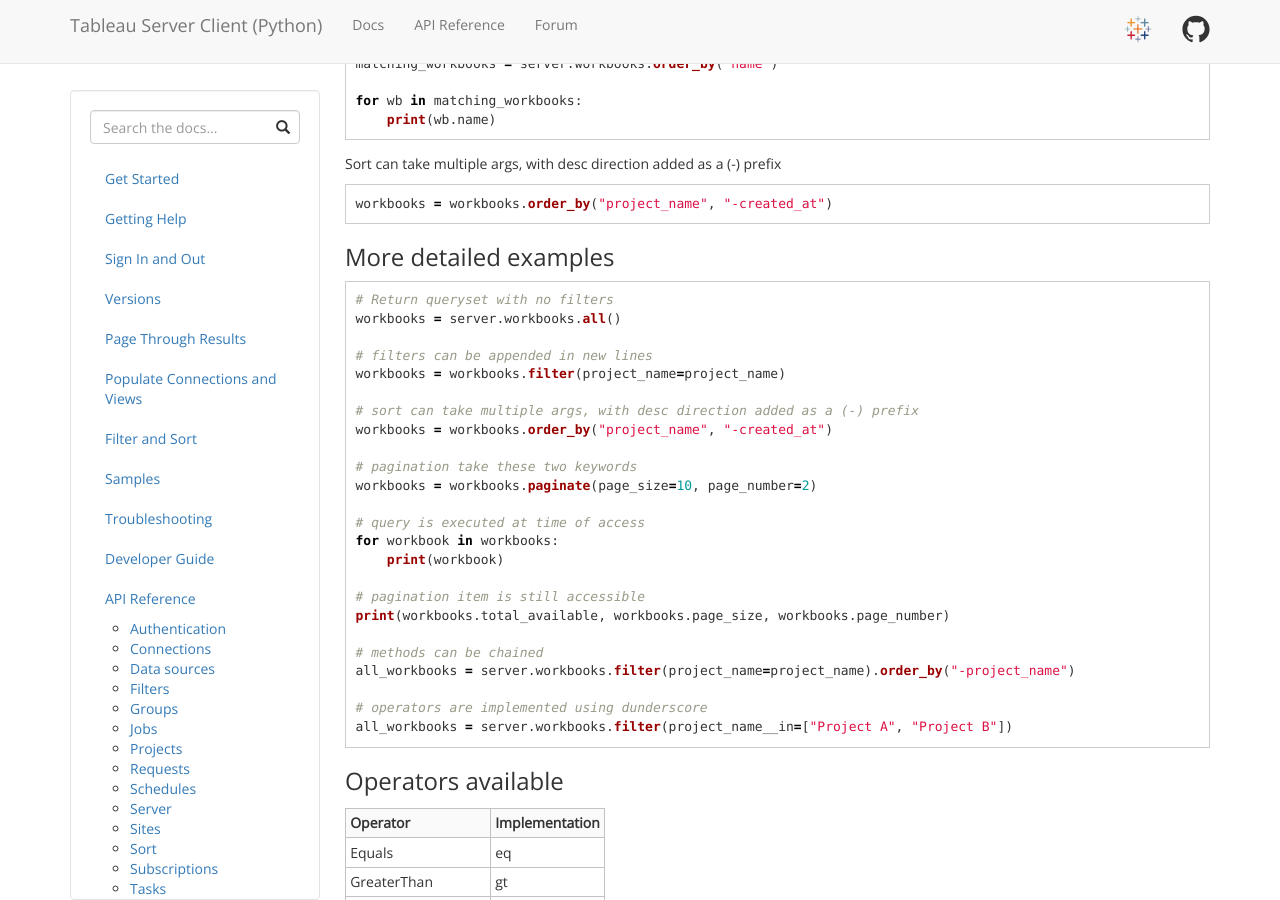
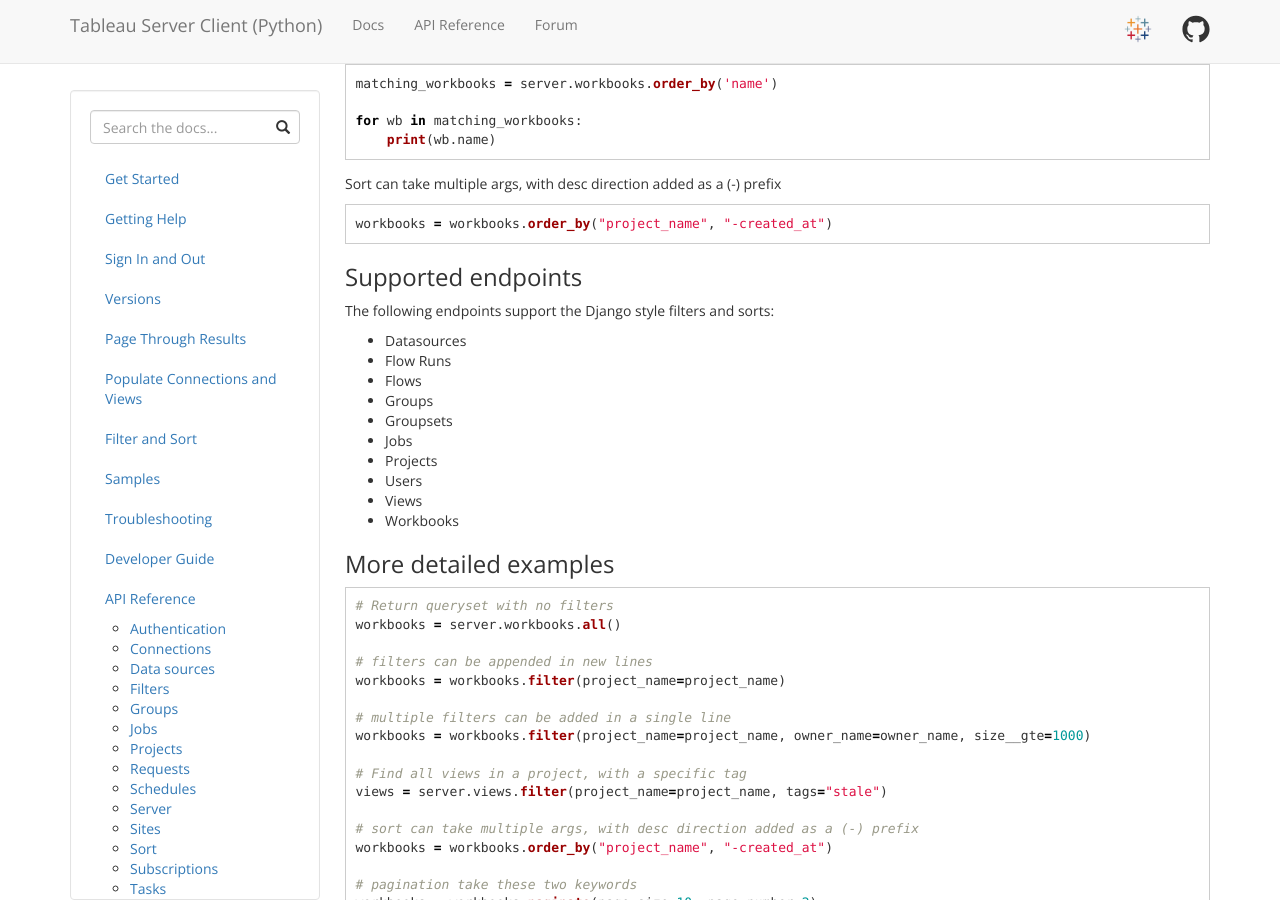
Before and after one commit to tableau/server-client-python, a Jekyll site: the page built from docs/filter-sort.md, in a window 1280 px wide and 900 px high, scrolled down 2530 px. Built offline with Jekyll 4.4.1, drawn with Linux system fonts in a browser that asks for light colours.

Commit message:
docs: clarify django style filters
Add notes about supported endpoints and being able to
use multiple filters at a time.

````diff
--- a/docs/filter-sort.md
+++ b/docs/filter-sort.md
@@ -138,6 +138,21 @@
 workbooks = workbooks.order_by("project_name", "-created_at")
 ```
 
+### Supported endpoints
+
+The following endpoints support the Django style filters and sorts:
+
+* Datasources
+* Flow Runs
+* Flows
+* Groups
+* Groupsets
+* Jobs
+* Projects
+* Users
+* Views
+* Workbooks
+
 ### More detailed examples
 
 ```py
@@ -146,6 +161,12 @@
 
 # filters can be appended in new lines
 workbooks = workbooks.filter(project_name=project_name)
+
+# multiple filters can be added in a single line
+workbooks = workbooks.filter(project_name=project_name, owner_name=owner_name, size__gte=1000)
+
+# Find all views in a project, with a specific tag
+views = server.views.filter(project_name=project_name, tags="stale")
 
 # sort can take multiple args, with desc direction added as a (-) prefix
 workbooks = workbooks.order_by("project_name", "-created_at")
````
